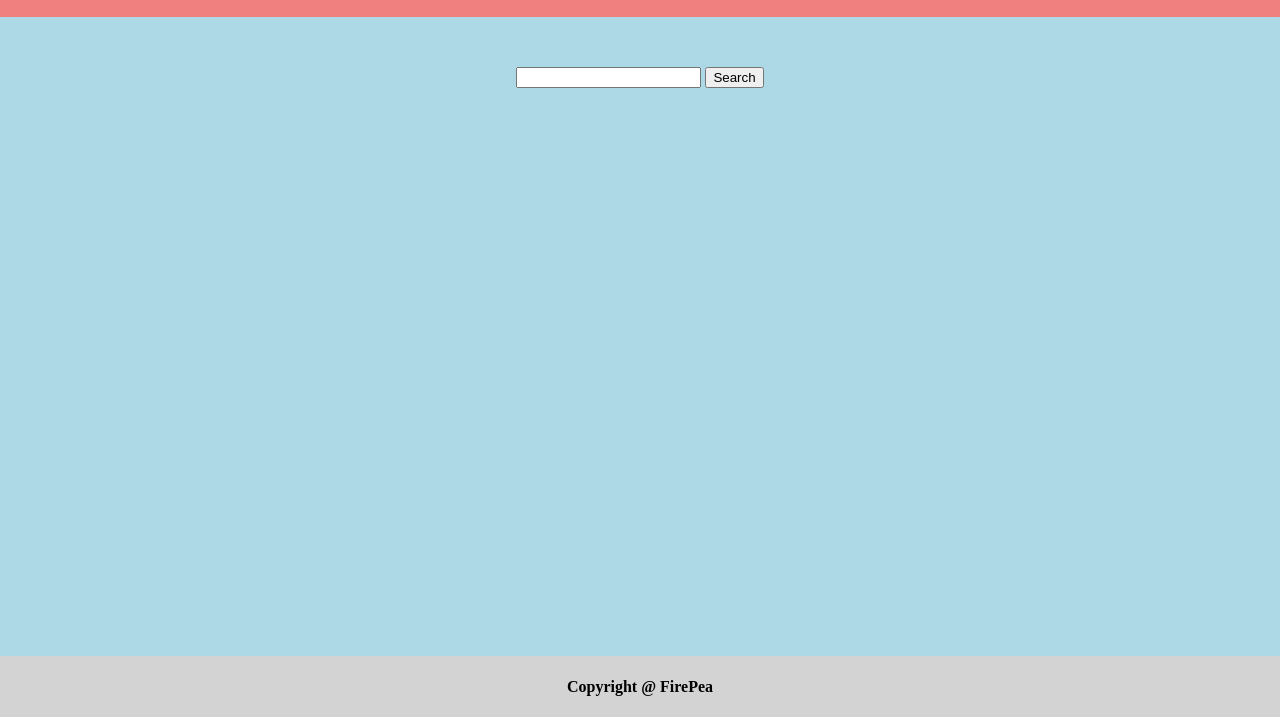
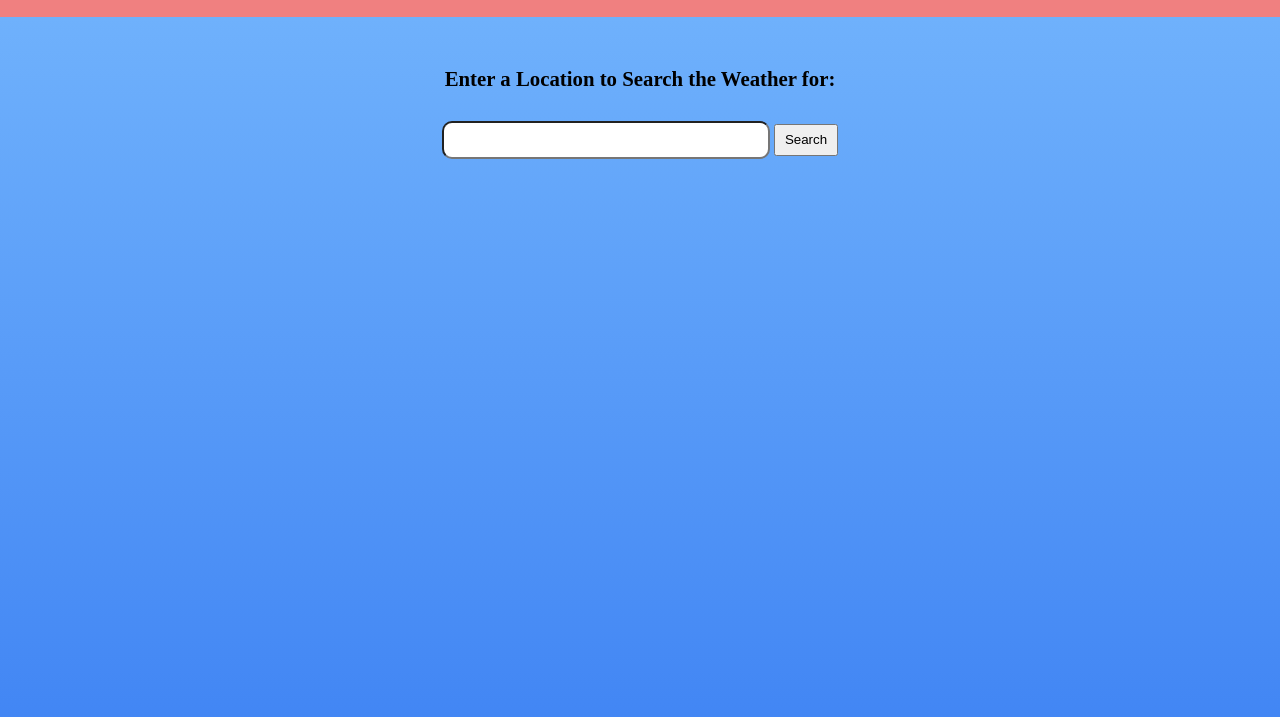
Before and after one commit to firepeashooter/weather-forecast-app, a website built with webpack: page src/index.html in a window 1280 px wide. Shown: the part 83-800 px from the top of the page. Built offline with nearby package versions, Linux system fonts and the light colour scheme.

Commit message:
Change styling for web app

```diff
--- a/src/index.html
+++ b/src/index.html
@@ -18,8 +18,12 @@
 
 			<form id="city--search" action="">
 
-				<input type="text" id="city--input">
-				<button type="submit">Search</button>
+				<label class="input--label" for="city--input">Enter a Location to Search the Weather for:</label>
+
+				<div class="search--bar">
+					<input type="text" id="city--input">
+					<button class="submit" type="submit">Search</button>
+				</div>
 
 			</form>
 
@@ -47,9 +51,4 @@
 
 	</div>
 
-	<div class="footer">
-		<h4>Copyright @ FirePea</h4>
-	</div>
-</body>
-
 </html>
--- a/src/styles.css
+++ b/src/styles.css
@@ -1,16 +1,20 @@
-:root {
-
-	--primary-color: #FFFFFF;
-	--secondary-color: #FFFFFF;
-
-}
-
 body {
 	display: flex;
 	flex-direction: column;
 	height: 100vh;
 	margin: 0;
 	padding: 0;
+	background: linear-gradient(#6fb1fc, #4286f4);
+}
+
+.body {
+	display: flex;
+	flex-direction: column;
+	flex: 4;
+	background: linear-gradient(#6fb1fc, #4286f4);
+
+	align-items: center;
+	padding-top: 50px;
 }
 
 .loader {
@@ -40,9 +44,33 @@ body {
 
 
 
+#city--search {
+	display: flex;
+	flex-direction: column;
+	align-items: center;
+	margin-bottom: 40px;
 
-#city--search {
-	margin-bottom: 40px;
+}
+
+.search--bar{
+	margin-top: 10px;
+}
+
+.input--label{
+	font-weight: 600;
+	font-size: 1.3rem;
+	margin-bottom: 20px;
+}
+
+#city--input{
+	border-radius: 10px;
+	width: 20rem;
+	height: 2rem;
+}
+
+.submit{
+	width: 4rem;
+	height: 2rem;
 }
 
 .weathercard>p,
@@ -53,27 +81,19 @@ body {
 
 .header {
 	display: flex;
-	justify-content: center;
 	align-items: center;
 	padding: 10px;
-	flex: 0.3;
+	flex: 0.2;
 	background-color: lightcoral;
 }
 
-.body {
-	display: flex;
-	flex-direction: column;
-	flex: 4;
-	background-color: lightblue;
 
-	align-items: center;
-	padding-top: 50px;
-}
 
 .weathercard {
 	display: flex;
 	flex-direction: column;
 	align-items: center;
+	justify-content: space-around;
 	height: 50%;
 	width: 40%;
 	max-width: 20%;
```
